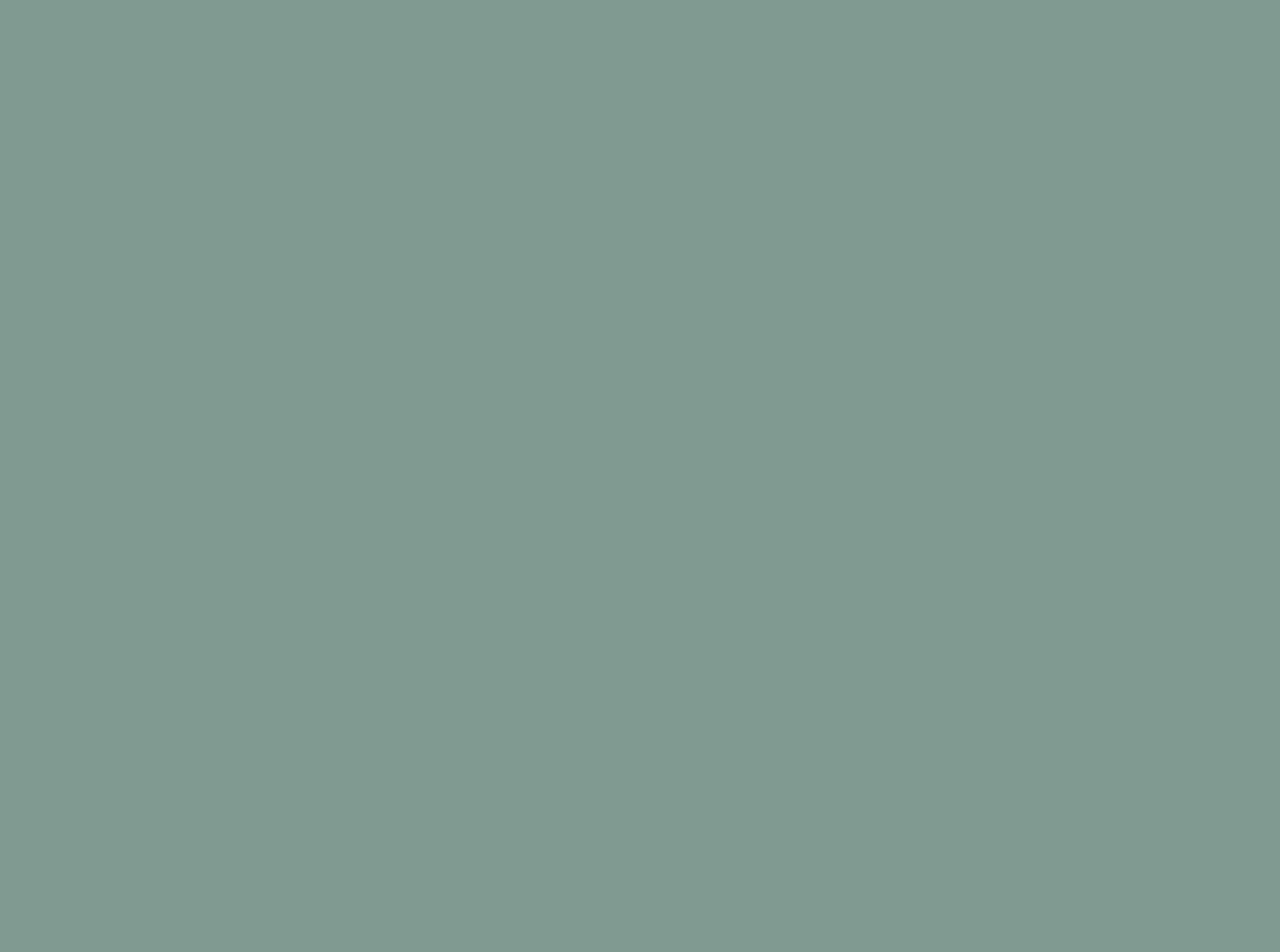
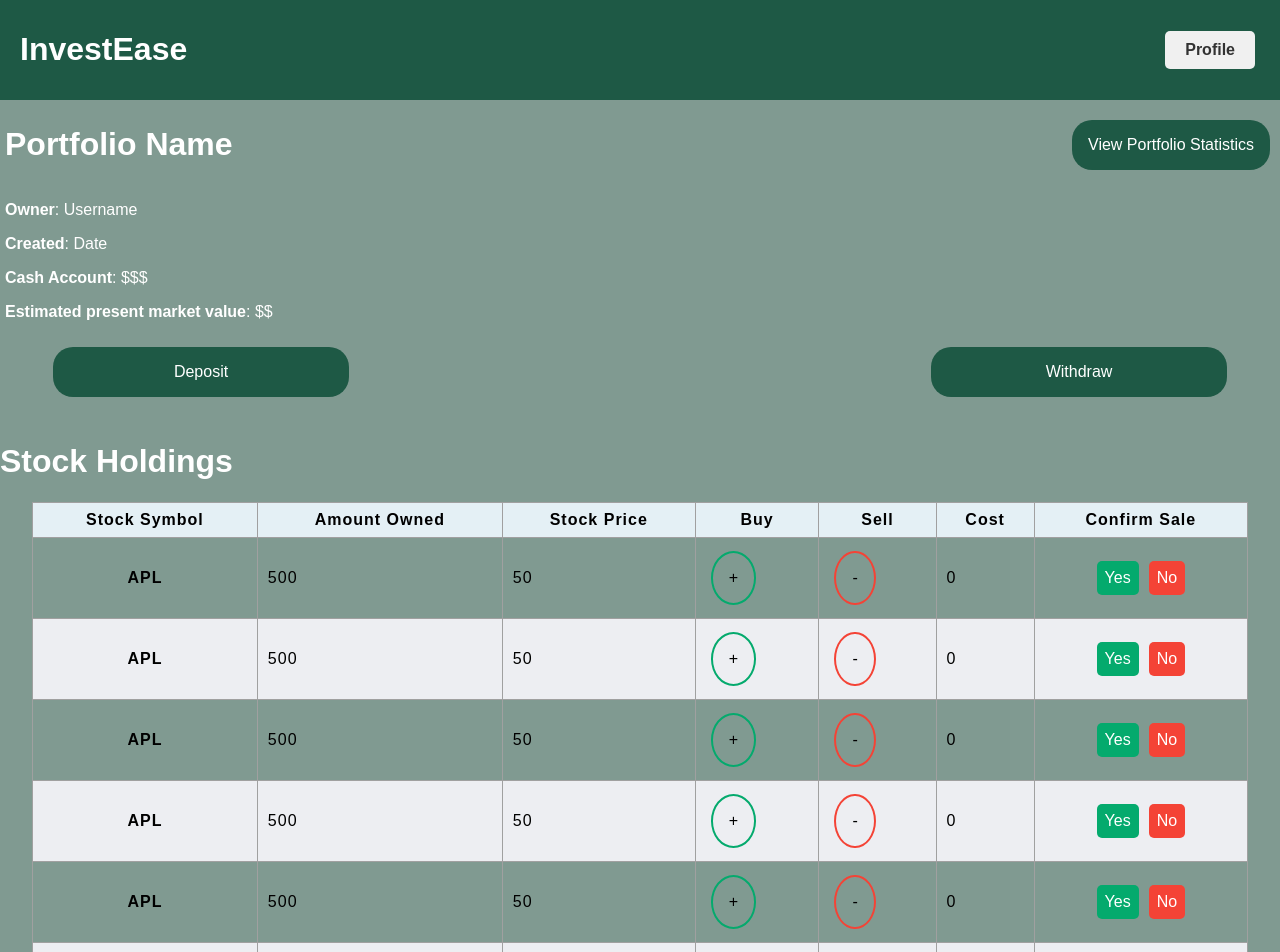
Before and after one commit to CSCC43-Project/InvestEase, a React (Create React App) app: page /portfolio/1 in a window 1280 px wide. Before the commit this address had no page. Shown: the top 952 px of the page. Before the commit the page ends 800 px from the top, so only its background shows below. Built offline with nearby package versions, Linux system fonts and the light colour scheme.

Commit message:
Completed Frontend for Single Portfolio

```diff
--- a/src/App.js
+++ b/src/App.js
@@ -4,6 +4,7 @@ import Login from './pages/Login';
 import Register from './pages/Register';
 import Profile from './pages/UserProfile';
 import AnotherProfile from './pages/AnotherProfile';
+import SinglePortfolio from './pages/SinglePortfolio';
 
 
 export default function App() {
@@ -18,6 +19,8 @@ export default function App() {
                 // page for user profile
                 <Route path="/profile" element={<Profile />} />
                 <Route path="/profile/:id" element={<AnotherProfile />} />
+                <Route path="/portfolio/:id" element={<SinglePortfolio />} />
+                <Route path="*" element={<h1>Not Found</h1>} />
             </Routes>
         </BrowserRouter>
     );
--- /dev/null
+++ b/src/components/Portfolio.css
@@ -0,0 +1,40 @@
+button {
+    background-color: #1E5945;
+    cursor: pointer;
+    border: none;
+    border-radius: 20px;
+    color: white;
+    padding: 1rem;
+    text-align: center;
+    text-decoration: none;
+    display: inline-block;
+    font-size: 16px;
+    margin: 5px;
+}
+
+.portfolio-info {
+    display: flex;
+    align-items: center;
+    justify-content: space-between;
+}
+
+.money-transactions {
+    display: flex;
+    justify-content: space-between;
+    padding-inline: 3rem;
+}
+
+.money {
+    width: 25%;
+}
+
+.trans-history {
+    background-color: transparent;
+    font-weight: bold;
+}
+.add-stocks {
+    display: flex;
+    justify-content: center;
+    margin-left: auto;
+    margin-right: auto;
+}
--- /dev/null
+++ b/src/components/StockHolding/StockHolding.css
@@ -0,0 +1,64 @@
+.stock-header {
+    display: flex;
+    justify-content: space-between;
+    border: 1px solid #1E5945;
+    padding-inline: 1rem;
+}
+
+.holding-info {
+    display: flex;
+    justify-content: space-between;
+    padding-inline: 1rem;
+}
+
+.buy {
+    transition-duration: 0.4s;
+        background-color: transparent;
+        border: 2px solid #04AA6D;
+        border-radius: 50%;
+        color: black;
+}
+
+.buy:hover {
+    background-color: #04AA6D;
+    color: black;
+}
+
+.sell {
+    transition-duration: 0.4s;
+    background-color: transparent;
+    border: 2px solid #f44336;
+    border-radius: 50%;
+    color: black;
+}
+
+.sell:hover {
+    background-color: #f44336;
+    color: black;
+}
+
+.confirm {
+    background-color: #04AA6D;
+    color: white;
+    padding: 0.5rem;
+    border-radius: 5px;
+    border: none;
+    cursor: pointer;
+}
+
+.confirm:hover {
+    background-color: #1E5945;
+}
+
+.reject {
+    background-color: #f44336;
+    color: white;
+    padding: 0.5rem;
+    border-radius: 5px;
+    border: none;
+    cursor: pointer;
+}
+
+.reject:hover {
+    background-color: #9f2017;
+}
--- /dev/null
+++ b/src/components/StockHolding/StockHolding.js
@@ -0,0 +1,21 @@
+import './StockHolding.css';
+export default function StockHolding() {
+    return(
+        <tr>
+            <th scope="row">APL</th>
+            <td>500</td>
+            <td>50</td>
+            <td>
+                <button className='buy'>+</button>
+            </td>
+            <td>
+                <button className='sell'>-</button>
+            </td>
+            <td>0</td>
+            <td>
+                <button className='confirm'>Yes</button>
+                <button className='reject'>No</button>
+            </td>
+        </tr>
+    );
+}
--- /dev/null
+++ b/src/components/StockHolding/StockHoldingList.css
@@ -0,0 +1,39 @@
+table {
+    border-collapse: collapse;
+    letter-spacing: 1px;
+    width: 95%;
+    margin: 0 auto;
+}
+
+caption {
+    caption-side: bottom;
+    padding: 10px;
+    font-weight: bold;
+}
+
+thead,
+tfoot {
+    background-color: rgb(228 240 245);
+}
+
+th,
+td {
+    border: 1px solid rgb(160 160 160);
+    padding: 8px 10px;
+}
+
+td:last-of-type {
+    text-align: center;
+}
+
+tbody>tr:nth-of-type(even) {
+    background-color: rgb(237 238 242);
+}
+
+tfoot th {
+    text-align: right;
+}
+
+tfoot td {
+    font-weight: bold;
+}
--- /dev/null
+++ b/src/components/StockHolding/StockHoldingList.js
@@ -0,0 +1,27 @@
+import './StockHoldingList.css';
+import StockHolding from './StockHolding';
+export default function Table() {
+    return (
+    <table>
+        <thead>
+            <tr>
+                <th scope="col">Stock Symbol</th>
+                <th scope="col">Amount Owned</th>
+                <th scope="col">Stock Price</th>
+                <th scope="col">Buy</th>
+                <th scope="col">Sell</th>
+                <th scope="col">Cost</th>
+                <th scope="col">Confirm Sale</th>
+            </tr>
+        </thead>
+        <tbody className='stocks'>
+            <StockHolding />
+            <StockHolding />
+            <StockHolding />
+            <StockHolding />
+            <StockHolding />
+            <StockHolding />
+        </tbody>
+    </table>
+    );
+}
--- /dev/null
+++ b/src/pages/SinglePortfolio.js
@@ -0,0 +1,34 @@
+import Header from '../components/Header';
+import StockHoldingList from '../components/StockHolding/StockHoldingList';
+import '../components/Portfolio.css';
+
+export default function SinglePortfolio() {
+    return (
+        <div>
+            <Header />
+            <div className='portfolio' style={{ color: 'white', padding: 5 }}>
+                <div className='full-p-info'>
+                    <div className='portfolio-info'
+                        style={{ color: 'white' }}>
+                            <h1>Portfolio Name</h1>
+                            <button>View Portfolio Statistics</button>
+                    </div>
+                    <p><span style={{ fontWeight: 'bold' }}>Owner</span>: Username</p>
+                    <p><span style={{ fontWeight: 'bold' }}>Created</span>: Date</p>
+                    <p><span style={{ fontWeight: 'bold' }}>Cash Account</span>: $$$</p>
+                    <p><span style={{ fontWeight: 'bold' }}>Estimated present market value</span>: $$</p>
+                </div>
+            </div>
+            <div className='money-transactions'>
+                <button className='money'>Deposit</button>
+                <button className='money'>Withdraw</button>
+            </div>
+            <div>
+                <h1 style={{ color: 'white', paddingTop: 20 }}>Stock Holdings</h1>
+                <StockHoldingList />
+            </div>
+            <button className='trans-history'>View Stock Transaction List</button>
+            <button className='add-stocks'>Add Stocks to Holdings</button>
+        </div>
+    );
+}
--- a/src/pages/UserProfile.js
+++ b/src/pages/UserProfile.js
@@ -2,7 +2,7 @@ import Header from '../components/Header';
 import FriendList from '../components/FriendList/FriendList';
 import '../components/User.css';
 
-export default function Home() {
+export default function UserProfile() {
     return (
         <div>
             <Header />
```
